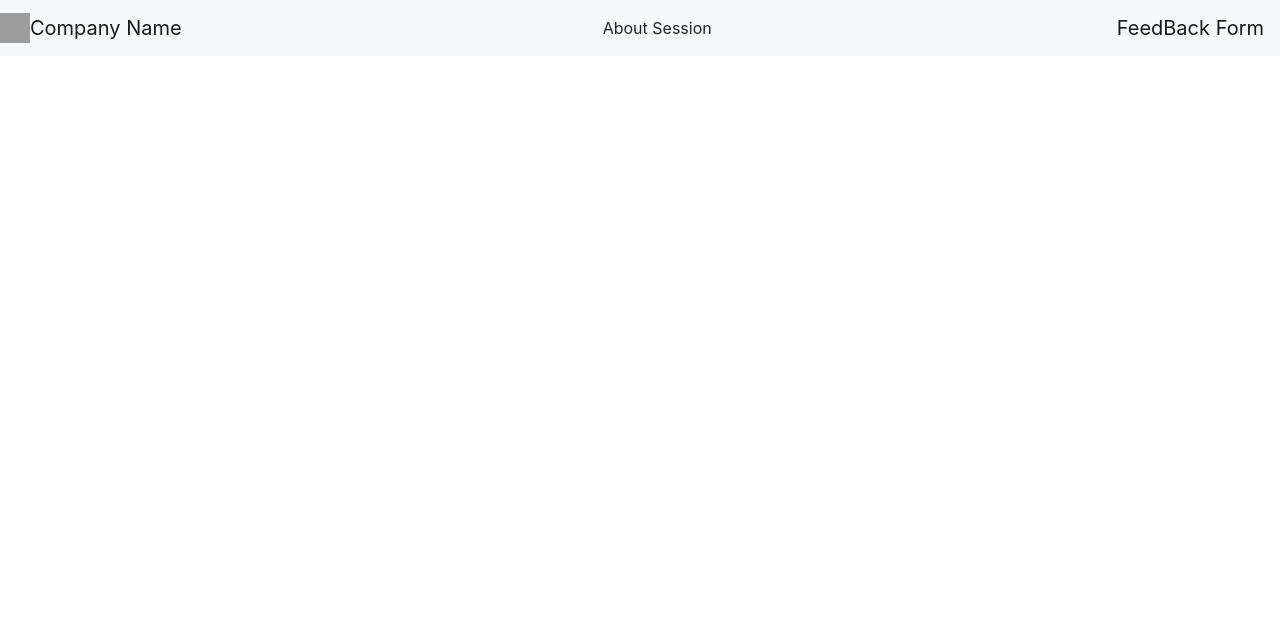
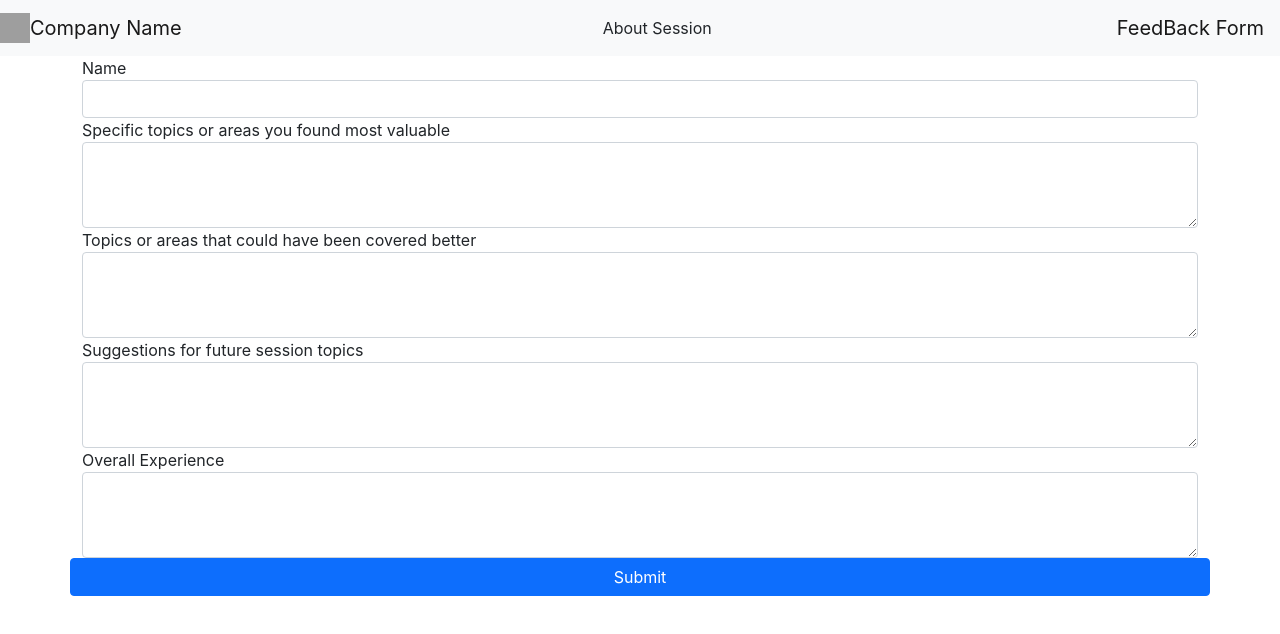
Before and after one commit to MGU-Anuradha/FeedBack-Form, a React (Create React App) app: page / in a window 1280 px wide. Shown: the top 634 px of the page. Built offline with nearby package versions, Linux system fonts and the light colour scheme; grey boxes are pictures that could not be loaded.

Commit message:
Create the feedback form

```diff
--- a/src/App.js
+++ b/src/App.js
@@ -1,10 +1,12 @@
 import './App.css';
 import NavBar from './components/Navigation/NavBar';
+import FeedBackForm from './pages/FeedBack/FeedBackForm';
 
 function App() {
   return (
     <div>
       <NavBar/>
+      <FeedBackForm/>
     </div>
   );
 }
--- /dev/null
+++ b/src/pages/FeedBack/FeedBackForm.js
@@ -0,0 +1,42 @@
+import React, { useState } from 'react'
+
+
+
+export default function FeedBackForm() {
+
+    const [name, setName] = useState('');
+    const [specialTopics, setSpecialTopics] = useState('');
+    const [coverBetter, setCoverBetter] = useState('');
+    const [futureTopics, seFutureTopics] = useState('');
+    const [experience, setExperience] = useState('');
+
+    return (
+        <div>
+            <div className="container">
+                <div className="row">
+                    <div>
+                        <label for="exampleFormControlInput1">Name</label>
+                        <input type="email" value={name} onChange={(e) => { setName(e.target.value) }} class="form-control" id="exampleFormControlInput1" />
+                    </div>
+                    <div>
+                        <label for="exampleFormControlTextarea1">Specific topics or areas you found most valuable</label>
+                        <textarea value={specialTopics} onChange={(e) => { setSpecialTopics(e.target.value) }} class="form-control" id="exampleFormControlTextarea1" rows="3"></textarea>
+                    </div>
+                    <div>
+                        <label for="exampleFormControlTextarea1">Topics or areas that could have been covered better</label>
+                        <textarea value={coverBetter} onChange={(e) => { setCoverBetter(e.target.value) }} class="form-control" id="exampleFormControlTextarea1" rows="3"></textarea>
+                    </div>
+                    <div>
+                        <label for="exampleFormControlTextarea1">Suggestions for future session topics</label>
+                        <textarea value={futureTopics} onChange={(e) => { seFutureTopics(e.target.value) }} class="form-control" id="exampleFormControlTextarea1" rows="3"></textarea>
+                    </div>
+                    <div>
+                        <label for="exampleFormControlTextarea1">Overall Experience</label>
+                        <textarea value={experience} onChange={(e) => { setExperience(e.target.value) }} class="form-control" id="exampleFormControlTextarea1" rows="3"></textarea>
+                    </div>
+                    <input class="btn btn-primary" type="submit" value="Submit"></input>
+                </div>
+            </div>
+        </div>
+    )
+}
```
